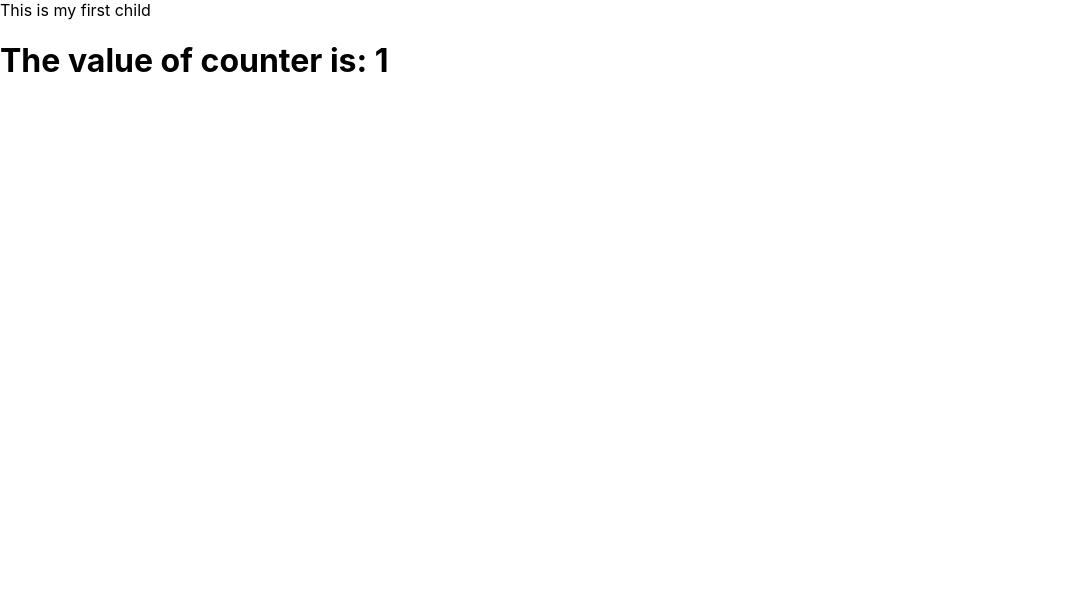
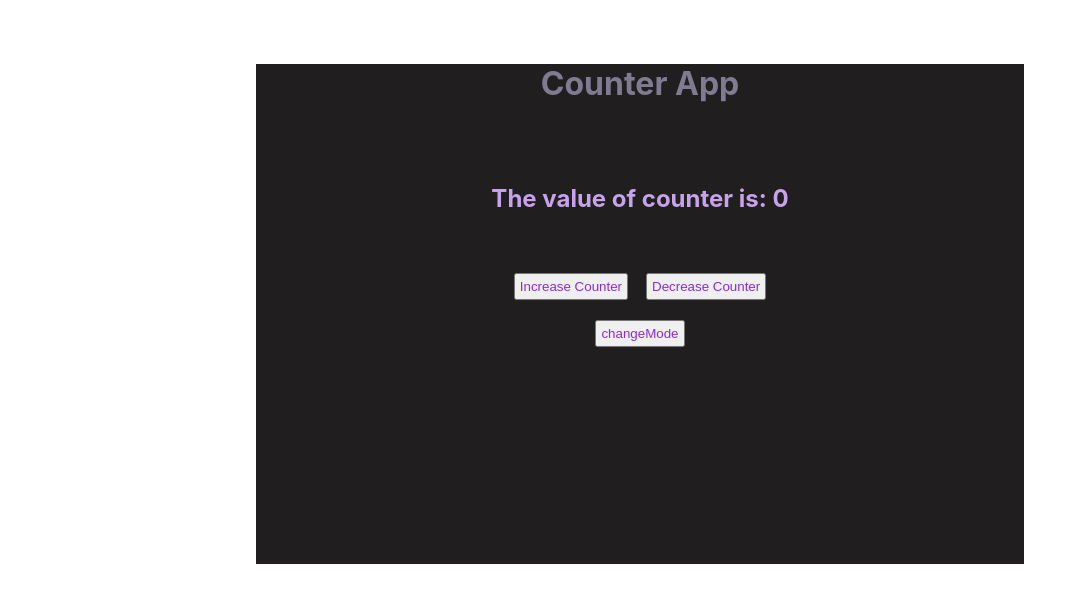
Before and after one commit to wajihawajid5610/counterapp_hooks, a React (Create React App) app: page / in a window 1280 px wide. Shown: the top 602 px of the page, without its empty margins (0-1086 px from the left). Built offline with nearby package versions, Linux system fonts and the light colour scheme.

Commit message:
theme added

```diff
--- a/src/App.js
+++ b/src/App.js
@@ -2,10 +2,11 @@ import React, {useState} from 'react';
 import './App.css';
 import Parent from './Parent';
 import counterContext from './counterContext';
-
+import './Child.css';
 export default function App() {
+  let [count, updateCounter,dark,light] = useState([0],[],[true]);
   return(
-    <counterContext.Provider value={1}>
+    <counterContext.Provider value={[count,updateCounter,dark,light]}>
       <div>
         <Parent/>
       </div>
--- /dev/null
+++ b/src/Child.css
@@ -0,0 +1,41 @@
+.main
+{
+background-color:rgb(216, 21, 21);
+height: 500px;
+width: 60%;
+align-items: center;
+margin-left: 20%;
+margin-top: 5%;
+text-align: center;
+}
+.h1
+{
+color: rgb(128, 123, 145);
+}
+.h2{
+  color:rgb(200, 163, 235) ;
+}
+.dark
+{
+background-color:rgb(32, 30, 30);
+height: 500px;
+width: 60%;
+align-items: center;
+margin-left: 20%;
+margin-top: 5%;
+text-align: center;
+}
+.light
+{
+background-color:white;
+height: 500px;
+width: 60%;
+align-items: center;
+margin-left: 20%;
+margin-top: 5%;
+text-align: center;
+}
+.btn{
+  color: blueviolet;
+  padding: 4px;
+}
--- a/src/Child.js
+++ b/src/Child.js
@@ -2,14 +2,30 @@ import React, { useContext } from "react";
 import counterContext from './counterContext';
 
 
-const Child= () =>{
-    let countervalue = useContext(counterContext);
+/*const Child= () =>{
+    let [countervalue,updateValue] = useContext(counterContext);
     return(
         <div>This is my first child
             <h1>The value of counter is: {countervalue}</h1>
-
+            <button onClick={()=> updateValue(++countervalue )} >Increase Counter</button>&nbsp;&nbsp;&nbsp;&nbsp;
         </div>
-
     );
 }
-export default Child;
+export default Child;*/
+
+const Child= () =>{
+let [count, updateCounter,day,changeDay] = useContext(counterContext)
+  //let [day, changeDay] = useState(true);
+  return (
+    <div className={`main ${day ? "light" : "dark"}`}>
+    <h1 className='h1'>Counter App</h1><br/><br/>
+    <h2 className='h2'>The value of counter is: {count}</h2>
+    <br/><br/>
+    <button onClick={()=> updateCounter(++count)} className='btn'>Increase Counter</button>&nbsp;&nbsp;&nbsp;&nbsp;
+     <button onClick={()=> updateCounter(--count)} className='btn'>Decrease Counter</button>
+     <br/><br/>
+     <button onClick={()=> changeDay(!day)} className='btn'>changeMode</button>
+    </div>
+  );
+  }
+  export default Child;
```
